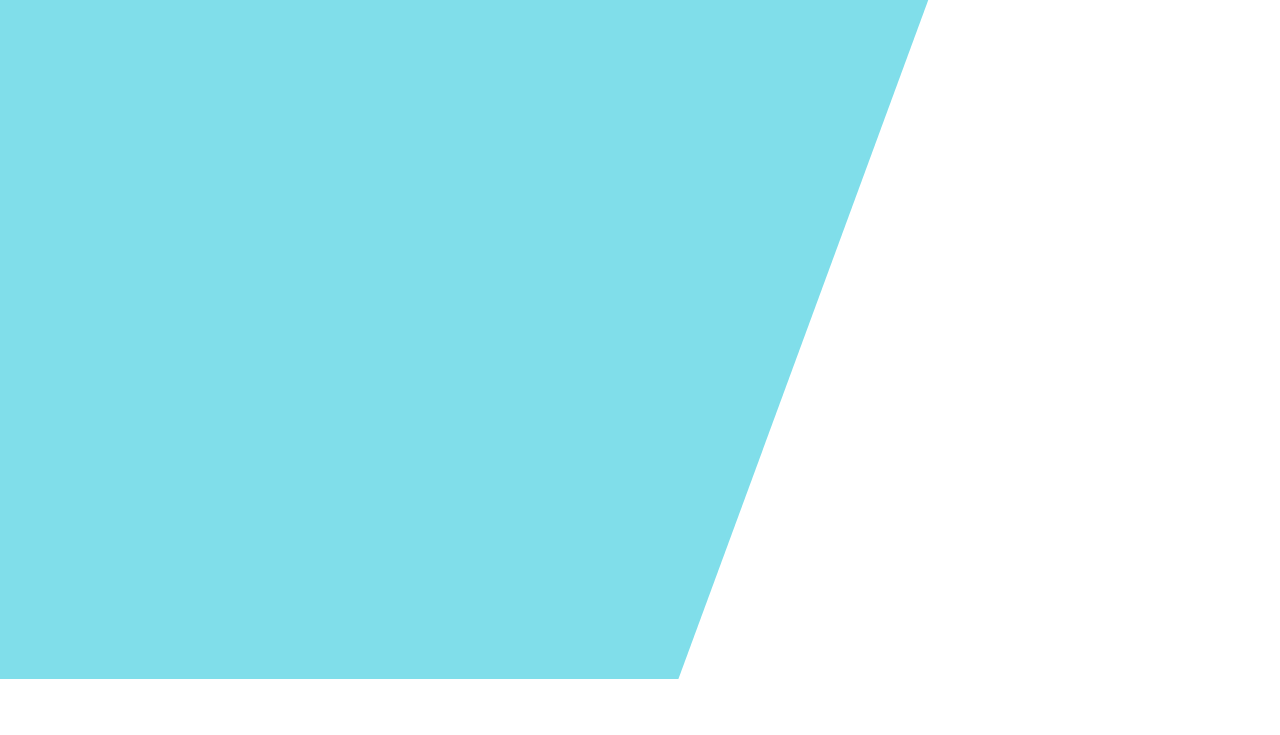
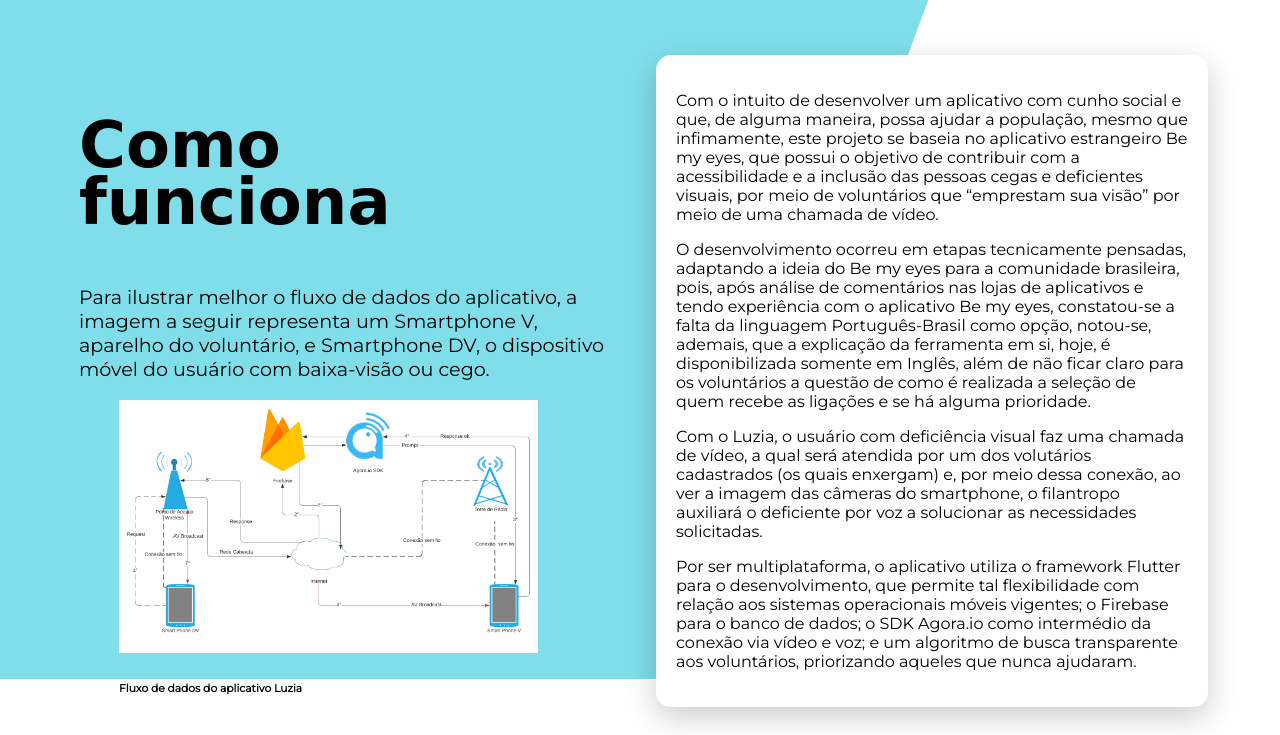
Before and after one commit to mariugo/luziasite, a plain HTML site: page como-usar.html in a window 1280 px wide. Shown: the part 121-856 px from the top of the page. Before the commit the page ends 800 px from the top, so only its background shows below. Drawn offline with Linux system fonts and the light colour scheme.

Commit message:
Conteúdo da página como-usar.html, como funciona

```diff
--- a/como-usar.html
+++ b/como-usar.html
@@ -1,5 +1,6 @@
 <!DOCTYPE html>
 <html lang="en">
+
 <head>
     <meta charset="UTF-8">
     <meta name="viewport" content="width=device-width, initial-scale=1.0">
@@ -22,8 +23,63 @@
     </header>
 
     <main>
+        <section id="primary">
+            <h1>Como funciona</h1>
+            <p>
+                Para ilustrar melhor o fluxo de dados do aplicativo, a imagem a seguir representa um Smartphone V,
+                aparelho do voluntário, e Smartphone DV, o dispositivo móvel do usuário com baixa-visão ou cego.
+                <figure>
+                    <img width="90%" src="img/img1.png" alt="Fluxo de dados do aplicativo Luzia">
+                    <figcaption>
+                        <h6>Fluxo de dados do aplicativo Luzia</h6>
+                    </figcaption>
+                </figure>
+            </p>
+        </section>
 
+        <section id="card">
+            <ul>
+                <li>
+                    <p>
+                        Com o intuito de desenvolver um aplicativo com cunho social e que, de alguma maneira, possa
+                        ajudar a população, mesmo que infimamente, este projeto se baseia no aplicativo estrangeiro Be
+                        my eyes, que possui o objetivo de contribuir com a acessibilidade e a inclusão das pessoas cegas
+                        e deficientes visuais, por meio de voluntários que “emprestam sua visão” por meio de uma chamada
+                        de vídeo.
+                    </p>
+                </li>
+                <li>
+                    <p>
+                        O desenvolvimento ocorreu em etapas tecnicamente pensadas, adaptando a ideia do
+                        Be my eyes para a comunidade brasileira, pois, após análise de comentários nas lojas de
+                        aplicativos e tendo experiência com o aplicativo Be my eyes, constatou-se a falta da linguagem
+                        Português-Brasil como opção, notou-se, ademais, que a explicação da ferramenta em si, hoje, é
+                        disponibilizada somente em Inglês, além de não ficar claro para os voluntários a questão de como
+                        é realizada a seleção de quem recebe as ligações e se há alguma prioridade.
+                    </p>
+                </li>
+                <li>
+                    <p>
+                        Com o Luzia, o usuário com deficiência visual faz uma chamada de vídeo, a qual será atendida por
+                        um dos
+                        volutários cadastrados (os
+                        quais enxergam) e, por meio dessa conexão, ao ver a imagem das câmeras do smartphone, o
+                        filantropo auxiliará o deficiente por voz a solucionar as necessidades solicitadas.
+                    </p>
+                </li>
+                <li>
+                    <p>
+                        Por ser
+                        multiplataforma, o aplicativo utiliza o framework Flutter para o desenvolvimento, que permite
+                        tal flexibilidade com relação aos sistemas operacionais móveis vigentes; o Firebase para o banco
+                        de dados; o SDK Agora.io como intermédio da conexão via vídeo e voz; e um algoritmo de busca
+                        transparente aos voluntários, priorizando aqueles que nunca ajudaram.
+                    </p>
+                </li>
+            </ul>
+        </section>
     </main>
 
 </body>
+
 </html>
```
Also changed, not shown: img/img1.png (added).
